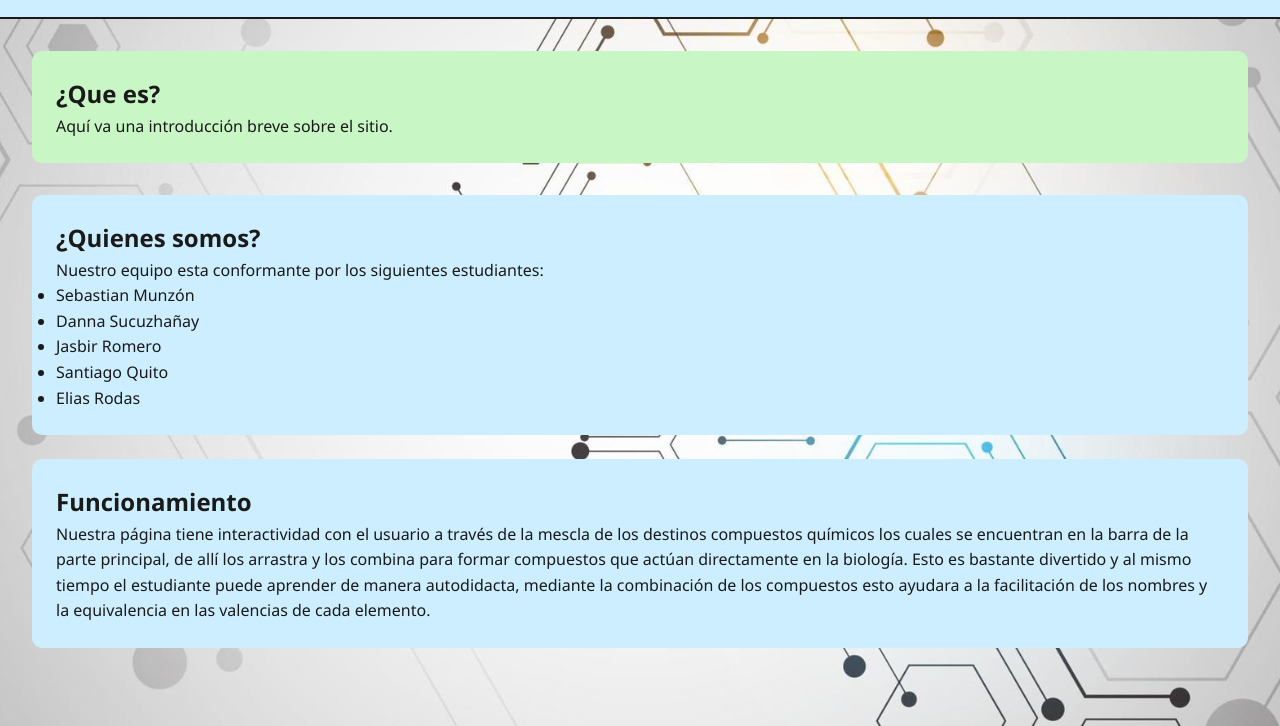
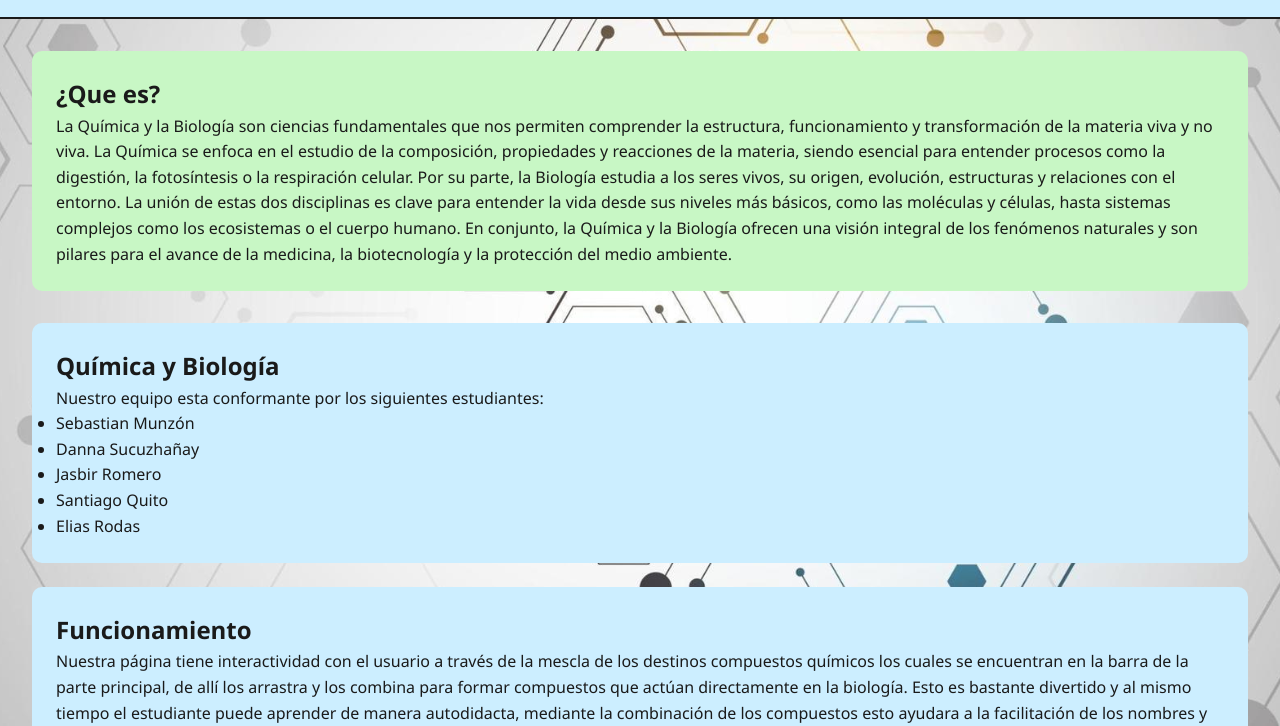
Before and after one commit to jardii2/biology-and-chemestry-craft, a plain HTML site: page index.html in a window 1280 px wide. Shown: the part 74-800 px from the top of the page. Drawn offline with Linux system fonts and the light colour scheme; a script that the page names is missing.

Commit message:
Update index.html

```diff
--- a/index.html
+++ b/index.html
@@ -18,11 +18,11 @@
   <main>
     <section class="intro">
         <h2 class="fade-in">¿Que es?</h2>
-        <p class="fade-in fade-in-delay-1">Aquí va una introducción breve sobre el sitio.</p>
+        <p class="fade-in fade-in-delay-1">La Química y la Biología son ciencias fundamentales que nos permiten comprender la estructura, funcionamiento y transformación de la materia viva y no viva. La Química se enfoca en el estudio de la composición, propiedades y reacciones de la materia, siendo esencial para entender procesos como la digestión, la fotosíntesis o la respiración celular. Por su parte, la Biología estudia a los seres vivos, su origen, evolución, estructuras y relaciones con el entorno. La unión de estas dos disciplinas es clave para entender la vida desde sus niveles más básicos, como las moléculas y células, hasta sistemas complejos como los ecosistemas o el cuerpo humano. En conjunto, la Química y la Biología ofrecen una visión integral de los fenómenos naturales y son pilares para el avance de la medicina, la biotecnología y la protección del medio ambiente.</p>
       </section>
 
       <section class="contenido">
-        <h2 class="fade-in fade-in-delay-2">¿Quienes somos?</h2>
+        <h2 class="fade-in fade-in-delay-2">Química y Biología</h2>
         <p class="fade-in fade-in-delay-3">Nuestro equipo esta conformante por los siguientes estudiantes: </p>
         <ul class="fade-in fade-in-delay-3">
             <li>Sebastian Munzón</li>
```
